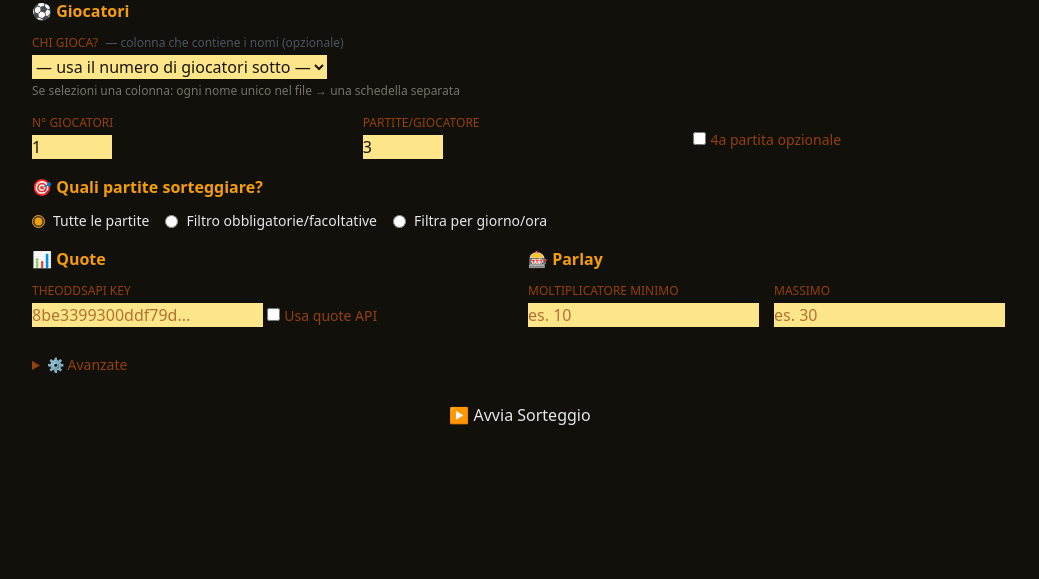
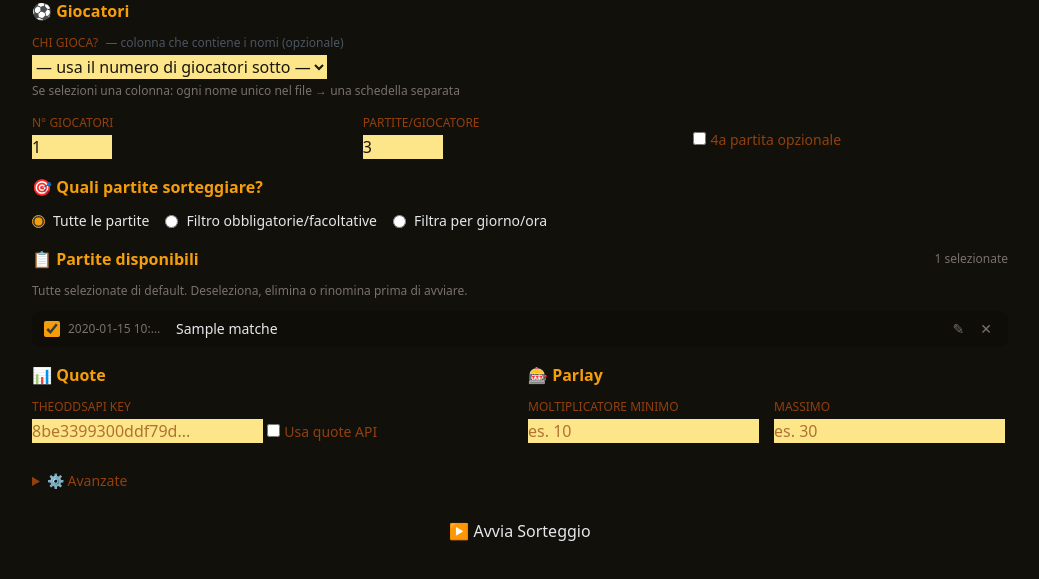
Before and after one commit to leonepigro/schedella-draw, a FastAPI app: template templates/configura.html in a window 1280 px wide. Shown: the part 253-832 px from the top of the page, without its empty margins (120-1159 px from the left). Before the commit the page ends 678 px from the top, so only its background shows below. Run offline with FastAPI, Linux system fonts and the light colour scheme; the template is opened without the code that fills it: most values are stand-ins (such as "Sample title", 1, 10 or a date in 2020); some libraries are stand-ins or nearby versions.

Commit message:
feat: match selection with checkboxes, rename, delete in configura

```diff
--- a/templates/configura.html
+++ b/templates/configura.html
@@ -159,6 +159,40 @@
     </div>
   </div>
 
+  <!-- PARTITE DISPONIBILI -->
+  {% if matches %}
+  <div class="card">
+    <div class="flex items-center justify-between mb-3">
+      <h2 class="text-[#f59e0b] font-semibold">&#x1F4CB; Partite disponibili</h2>
+      <span id="match-count" class="text-[#78716c] text-xs"></span>
+    </div>
+    <p class="text-[#78716c] text-xs mb-3">
+      Tutte selezionate di default. Deseleziona, elimina o rinomina prima di avviare.
+    </p>
+    <div id="match-list" class="space-y-1">
+      {% for m in matches %}
+      <div class="match-item flex items-center gap-2 bg-[#0f0d08] rounded-lg px-3 py-2"
+           data-idx="{{ m.idx }}">
+        <input type="checkbox" class="match-cb accent-[#f59e0b] w-4 h-4 flex-shrink-0"
+               checked onchange="updateMatchSelection()">
+        <span class="text-[#78716c] text-xs w-24 flex-shrink-0 truncate">{{ m.date }}</span>
+        <span class="match-name flex-1 text-sm text-[#e5e7eb] min-w-0 truncate outline-none
+                     focus:bg-[#1a160d] focus:text-[#fde68a] focus:truncate-none rounded px-1"
+              contenteditable="false"
+              onblur="finalizeRename(this)">{{ m.name }}</span>
+        <button type="button" onclick="startRename(this.previousElementSibling)"
+                class="text-[#78716c] hover:text-[#f59e0b] text-sm px-1 flex-shrink-0"
+                title="Rinomina">&#x270E;</button>
+        <button type="button" onclick="deleteMatch(this.closest('.match-item'))"
+                class="text-[#78716c] hover:text-red-400 text-sm px-1 flex-shrink-0"
+                title="Elimina">&#x2715;</button>
+      </div>
+      {% endfor %}
+    </div>
+    <input type="hidden" name="match_selection" id="match-selection-input">
+  </div>
+  {% endif %}
+
   <!-- QUOTE + PARLAY -->
   <div class="grid md:grid-cols-2 gap-4">
     <div class="card">
@@ -224,6 +258,60 @@
     });
     if (id) document.getElementById('section-'+id)?.classList.remove('hidden');
   }
+  // ── Match selection ────────────────────────────────────────────────────
+  function updateMatchSelection() {
+    const items = document.querySelectorAll('#match-list .match-item');
+    const sel = [];
+    items.forEach(item => {
+      const cb = item.querySelector('.match-cb');
+      if (cb && cb.checked) {
+        sel.push({
+          idx:  parseInt(item.dataset.idx),
+          name: item.querySelector('.match-name').textContent.trim(),
+        });
+      }
+    });
+    const inp = document.getElementById('match-selection-input');
+    if (inp) inp.value = sel.length ? JSON.stringify(sel) : '';
+    const cnt = document.getElementById('match-count');
+    if (cnt) cnt.textContent = sel.length + ' selezionate';
+  }
+
+  function startRename(el) {
+    el.contentEditable = 'true';
+    el.classList.remove('truncate');
+    el.focus();
+    // Select all text
+    const r = document.createRange();
+    r.selectNodeContents(el);
+    const s = window.getSelection();
+    s.removeAllRanges();
+    s.addRange(r);
+  }
+
+  function finalizeRename(el) {
+    el.contentEditable = 'false';
+    el.classList.add('truncate');
+    if (!el.textContent.trim()) el.textContent = el.dataset.original || el.textContent;
+    updateMatchSelection();
+  }
+
+  function deleteMatch(item) {
+    item.remove();
+    updateMatchSelection();
+  }
+
+  // Prevent newline on Enter in contenteditable
+  document.addEventListener('keydown', e => {
+    if (e.key === 'Enter' && e.target.contentEditable === 'true') {
+      e.preventDefault();
+      e.target.blur();
+    }
+  });
+
+  // Init on load
+  document.addEventListener('DOMContentLoaded', updateMatchSelection);
+
   // Persist TheOdds key in localStorage
   const keyInput = document.getElementById('theodds-key');
   const useOdds  = document.getElementById('use-odds');
```
